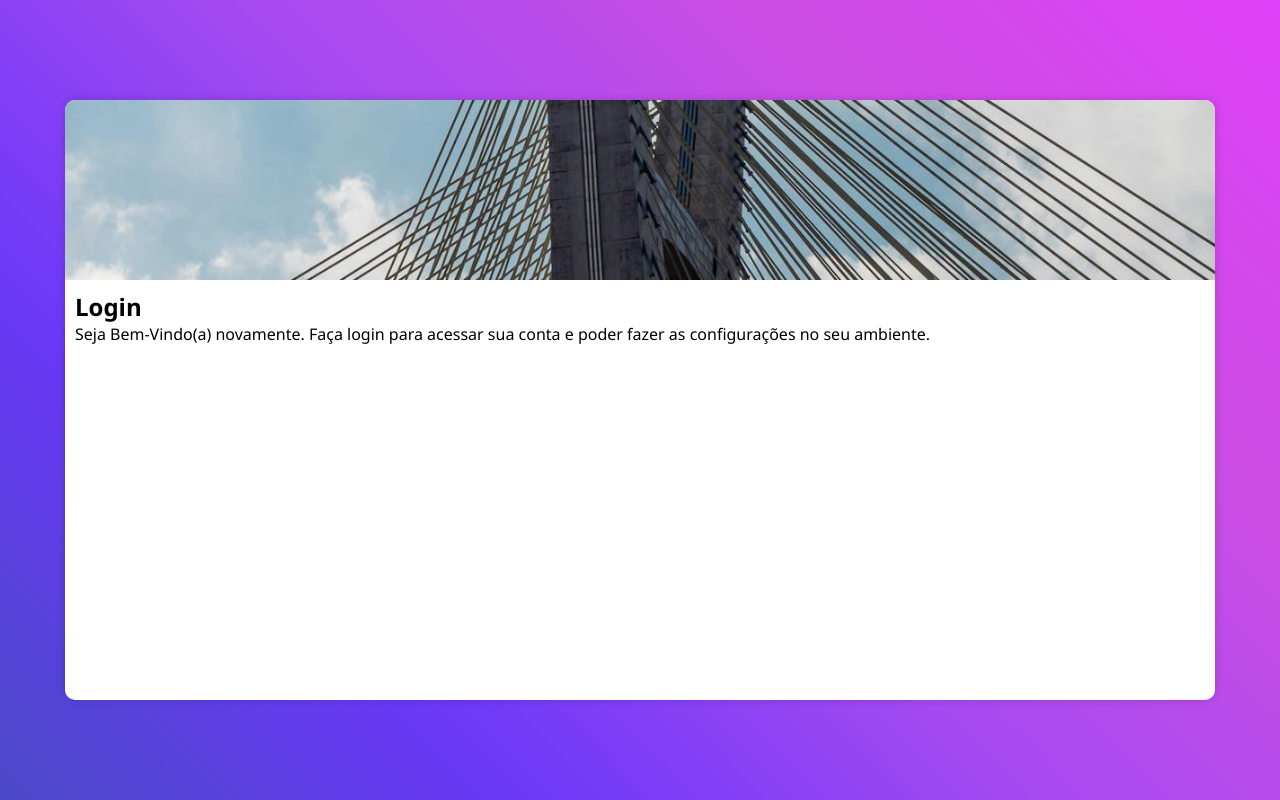
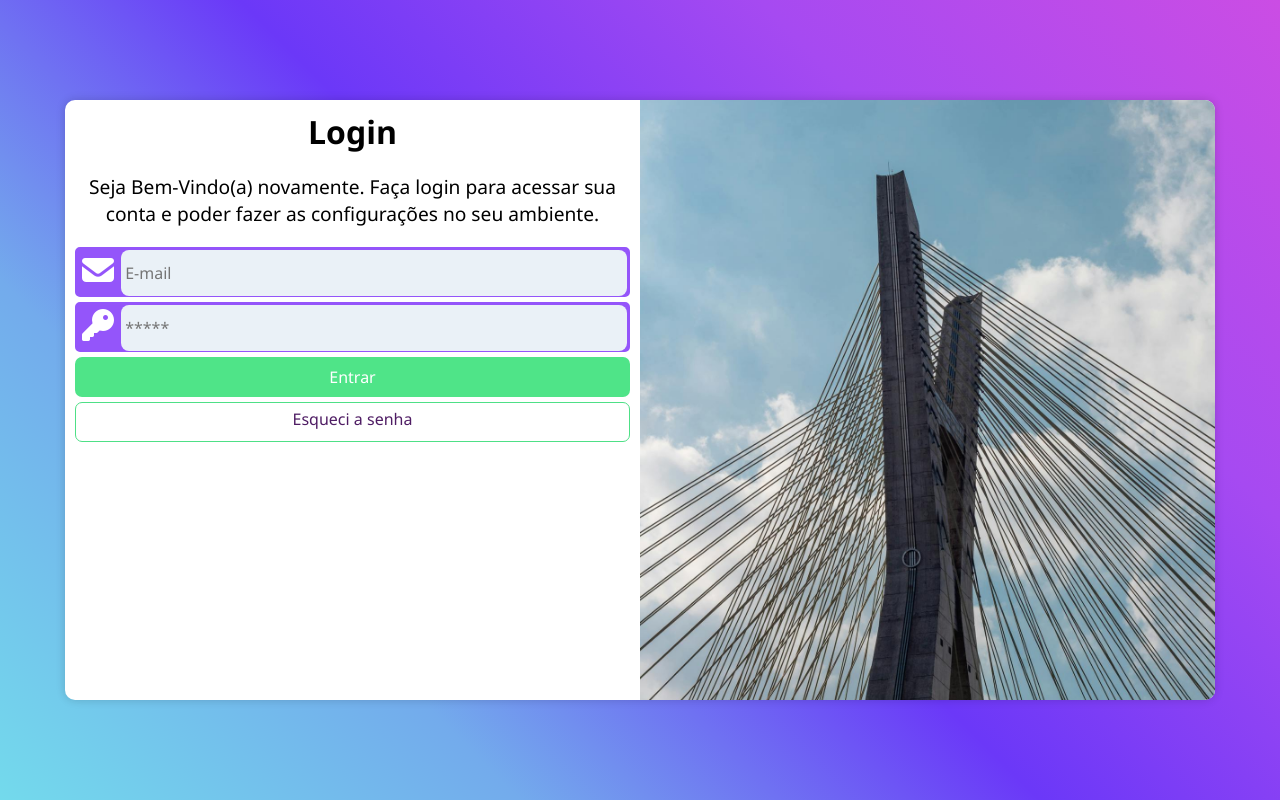
Before and after one commit to NicholasVieiraSantos/projeto-telalogin, a plain HTML site: page index.html in a window 1280 px wide. Drawn offline with Linux system fonts and the light colour scheme.

Commit message:
finish login

```diff
--- a/estilos/media-quary.css
+++ b/estilos/media-quary.css
@@ -14,16 +14,17 @@ Grande Desktop: acima de 1200px
     body {
         background: linear-gradient(
             45deg,
-            #4b49c7,
+            #73daec,
+            #73abec,
             #6b38f8,
             #a64af1,
-            rgb(203, 77, 228),
-            #e041f8
+            rgb(203, 77, 228)
         );
     }
 
     section#login {
         width: 80vw;
+        height: 300px;
     }
 
     section#login > div#imagem {
@@ -42,16 +43,17 @@ Grande Desktop: acima de 1200px
     body {
         background: linear-gradient(
             45deg,
-            #4b49c7,
+            #73daec,
+            #73abec,
             #6b38f8,
             #a64af1,
-            rgb(203, 77, 228),
-            #e041f8
+            rgb(203, 77, 228)
         );
     }
 
     section#login {
         width: 900px;
+        height: 450px;
     }
 
     section#login > div#imagem {
@@ -70,11 +72,11 @@ Grande Desktop: acima de 1200px
     body {
         background: linear-gradient(
             45deg,
-            #4b49c7,
+            #73daec,
+            #73abec,
             #6b38f8,
             #a64af1,
-            rgb(203, 77, 228),
-            #e041f8
+            rgb(203, 77, 228)
         );
     }
 
@@ -83,8 +85,22 @@ Grande Desktop: acima de 1200px
     }
 
     section#login > div#imagem {
-        float: top;
-        width: 100%;
-        height: 30%;
+        float: right;
+        width: 50%;
+        height: 100%;
+    }
+
+    section#login > div#formulario {
+        float: left;
+        width: 50%;
+    }
+
+    div#formulario > h1 {
+        font-size: 2em;
+    }
+
+    div#formulario > p {
+        font-size: 1.2em;
+        margin: 20px 0px;
     }
 }
--- a/estilos/style.css
+++ b/estilos/style.css
@@ -28,7 +28,7 @@ textcolor: #000000
 
 body,
 html {
-    background-color: #ad55fa;
+    background-color: #8155fa;
     height: 100vh;
     width: 100vw;
 }
@@ -43,18 +43,18 @@ section#login {
     position: absolute;
     top: 50%;
     left: 50%;
-    transform: translate(-50%, -50%);
+
     overflow: hidden;
 
-    background-color: var(--corfundologin);
+    background-color: rgb(255, 255, 255);
     width: 300px;
     height: 600px;
     border-radius: 10px;
     box-shadow: 0px 0px 10px rgba(0, 0, 0, 0.164);
 
-    transition: width .5s, height .5s;
+    transition: width 0.5s, height 0.5s;
     transition-timing-function: ease;
-
+    transform: translate(-50%, -50%);
 }
 
 section#login > div#imagem {
@@ -68,3 +68,93 @@ section#login > div#formulario {
     display: block;
     padding: 10px;
 }
+
+div#formulario > h1 {
+    text-align: center;
+    margin-bottom: 10px;
+}
+
+div#formulario > p {
+    text-align: center;
+    font-size: 0.9em;
+    font-weight: 500;
+    margin-bottom: 10px;
+}
+
+form > div.campo {
+    background-color: #9455fa;
+    border: 2px solid #9455fa;
+    display: block;
+    width: 100%;
+    height: 50px;
+    border-radius: 5px;
+    margin: 5px 0px;
+}
+
+div.campo > label {
+    display: none;
+}
+
+div.campo > i {
+    color: #ffffff;
+    font-size: 2em;
+    width: 40px;
+    padding: 5px;
+}
+
+div.campo > input {
+    background-color: #eaf1f7;
+    font-size: 1em;
+    width: calc(100% - 45px);
+    height: 100%;
+
+    border: none;
+    border-radius: 8px;
+    padding: 4px;
+
+    transform: translateY(-3px);
+}
+
+div.campo > input:focus {
+    outline: none;
+    background-color: rgb(255, 255, 255);
+    transition: 0.3s;
+    transition-timing-function: ease;
+}
+
+form > input[type="submit"] {
+    display: block;
+    font-size: 1em;
+    width: 100%;
+    height: 40px;
+    color: rgb(255, 255, 255);
+    border: none;
+    border-radius: 7px;
+    background-color: #4fe488;
+    cursor: pointer;
+}
+
+form > input[type="submit"]:hover {
+    background-color: #57ff97;
+    transition: 0.5s;
+}
+
+form > a.botao {
+    display: block;
+    text-align: center;
+    font-size: 1em;
+    width: 100%;
+    height: 40px;
+    padding-top: 5px;
+    margin-top: 5px;
+    background-color: ;
+    border: 1px solid #4ee086;
+    color: rgb(79, 29, 100);
+    border-radius: 7px;
+    text-decoration: none;
+}
+
+form > a.botao:hover {
+    background-color: #e6ffec;
+    transition: 0.3s;
+}
--- a/index.html
+++ b/index.html
@@ -3,9 +3,13 @@
     <head>
         <meta charset="UTF-8" />
         <meta name="viewport" content="width=device-width, initial-scale=1.0" />
+        <link
+            rel="stylesheet"
+            href="../html-css/fontawesome-free-6.5.1-web/fontawesome-free-6.5.1-web/css/all.min.css"
+        />
         <title>Login</title>
         <link rel="stylesheet" href="estilos/style.css" />
-        <link rel="stylesheet" href="estilos/media-quary.css">
+        <link rel="stylesheet" href="estilos/media-quary.css" />
     </head>
     <body>
         <main>
@@ -17,7 +21,32 @@
                         Seja Bem-Vindo(a) novamente. Faça login para acessar sua
                         conta e poder fazer as configurações no seu ambiente.
                     </p>
-                    <form action="login.php" method="post"></form>
+                    <form action="login.php" method="post" autocomplete="on">
+                        <div class="campo">
+                            <i class="fa-solid fa-envelope"></i>
+                            <input
+                                type="email"
+                                name="login"
+                                id="ilogin"
+                                placeholder="E-mail"
+                                autocomplete="email"
+                            />
+                            <label for="ilogin">Login</label>
+                        </div>
+                        <div class="campo">
+                            <i class="fa-solid fa-key"></i>
+                            <input
+                                type="password"
+                                name="senha"
+                                id="isenha"
+                                placeholder="*****"
+                                autocomplete="current-password"
+                            />
+                            <label for="isenha">Senha</label>
+                        </div>
+                        <input type="submit" value="Entrar" />
+                        <a href="esqueci.html" class="botao"> Esqueci a senha </a>
+                    </form>
                 </div>
             </section>
         </main>
```
